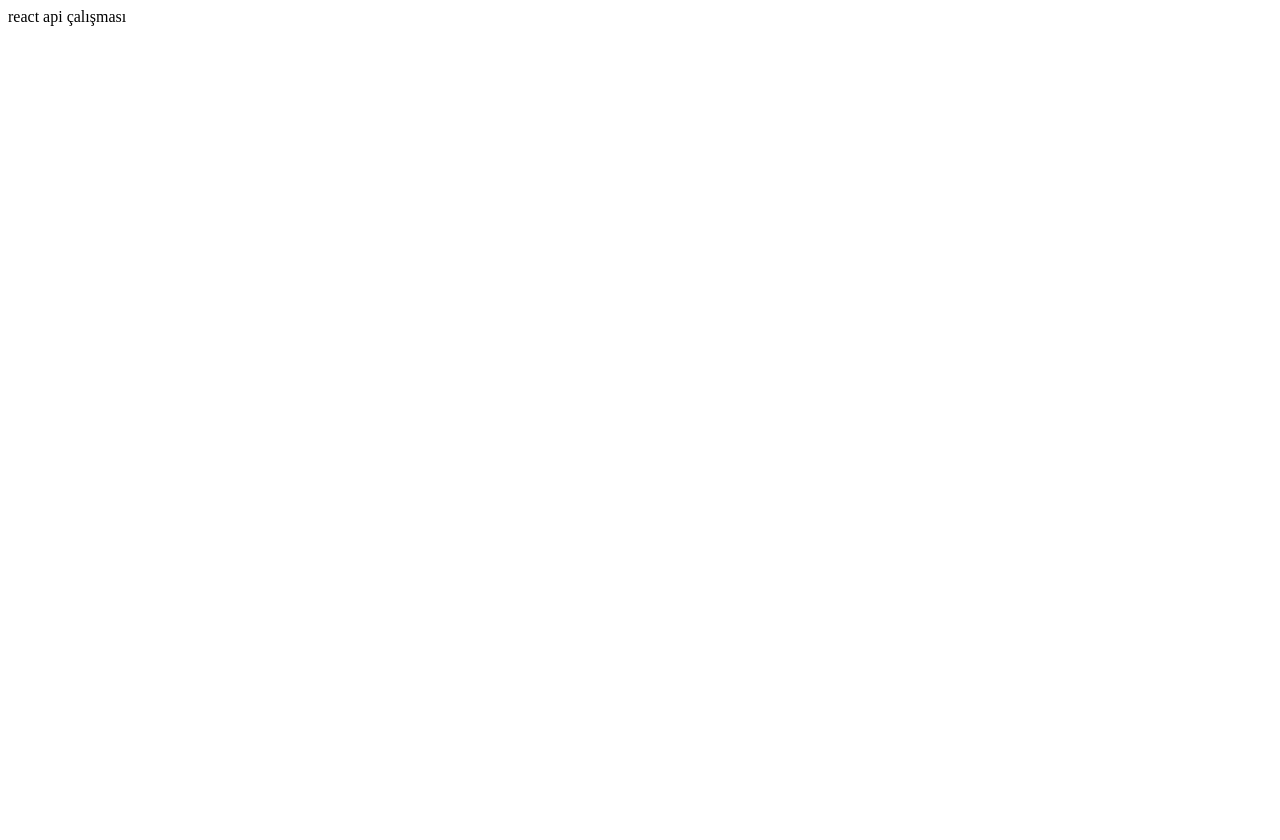
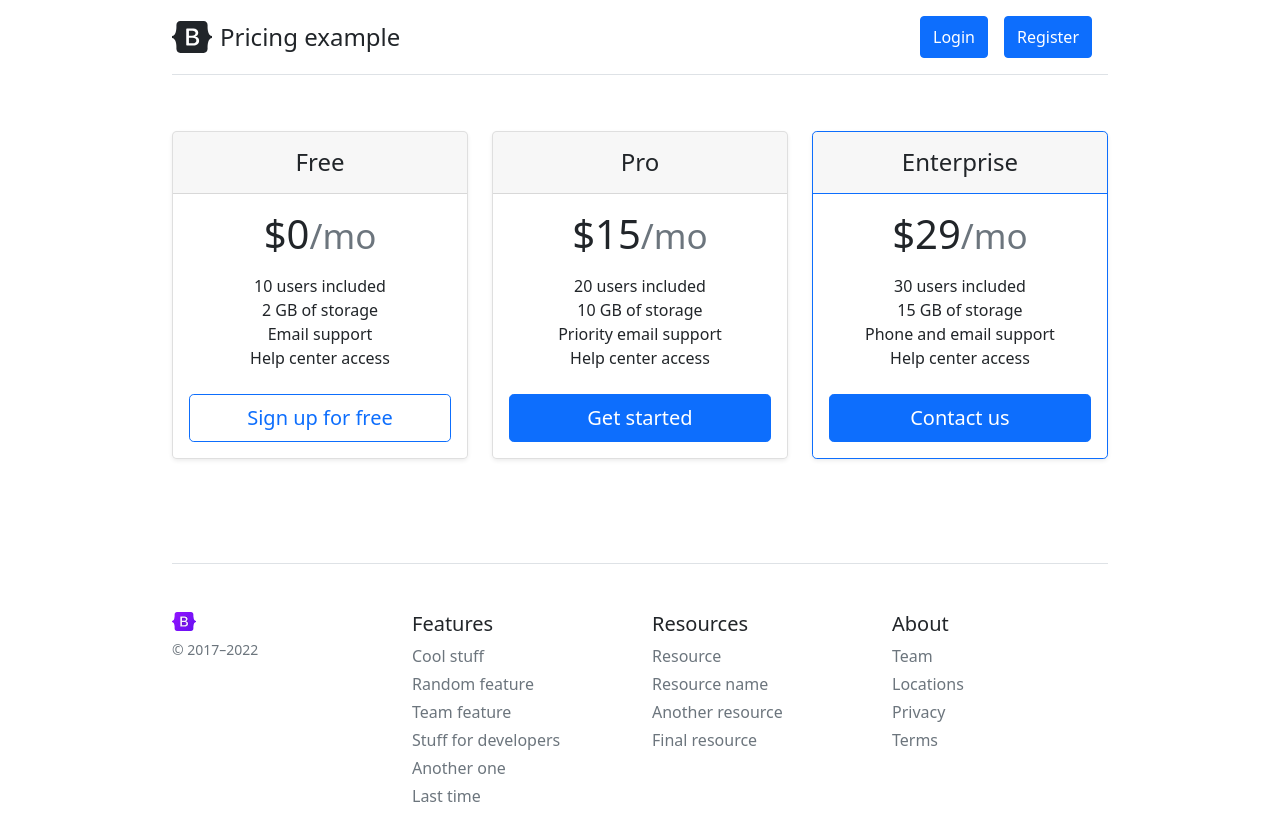
Before and after one commit to muratavci05/reactApi_v1, a React (Create React App) app: page / in a window 1280 px wide. Shown: the top 840 px of the page. Before the commit the page ends 800 px from the top, so only its background shows below. Built offline with nearby package versions, Linux system fonts and the light colour scheme.

Commit message:
header,main,footer,home,login,register and appjs modified

```diff
--- a/public/index.html
+++ b/public/index.html
@@ -25,6 +25,18 @@
       Learn how to configure a non-root public URL by running `npm run build`.
     -->
     <title>React App</title>
+    <link rel="stylesheet" href="https://cdnjs.cloudflare.com/ajax/libs/bootstrap/5.0.1/css/bootstrap.min.css" />
+
+    <style>
+      .container {
+  max-width: 960px;
+}
+
+.pricing-header {
+  max-width: 700px;
+}
+    </style>
+
   </head>
   <body>
     <noscript>You need to enable JavaScript to run this app.</noscript>
--- a/src/App.js
+++ b/src/App.js
@@ -1,9 +1,14 @@
 import React from "react";
+import Header from "./Components/Header";
+import Main from "./Components/Main";
+import Footer from "./Components/Footer";
 
 function App() {
   return (
     <div className="App">
-      react api çalışması
+      <Header/>
+      <Main/>
+      <Footer/>
     </div>
   );
 }
--- a/src/Components/Footer/index.js
+++ b/src/Components/Footer/index.js
@@ -1,10 +1,47 @@
 import React from "react";
+import BootstrapLogo from "./bootstrap-logo.svg";
 
 const Footer = () => {
 
     return(
-        <div>
-        burası footer
+        <div className="container">
+        <footer className="pt-4 my-md-5 pt-md-5 border-top">
+    <div className="row">
+      <div className="col-12 col-md">
+        <img className="mb-2" src={BootstrapLogo} alt="" width="24" height="19"/>
+        <small className="d-block mb-3 text-muted">© 2017–2022</small>
+      </div>
+      <div className="col-6 col-md">
+        <h5>Features</h5>
+        <ul className="list-unstyled text-small">
+          <li className="mb-1"><a className="link-secondary text-decoration-none" href="#">Cool stuff</a></li>
+          <li className="mb-1"><a className="link-secondary text-decoration-none" href="#">Random feature</a></li>
+          <li className="mb-1"><a className="link-secondary text-decoration-none" href="#">Team feature</a></li>
+          <li className="mb-1"><a className="link-secondary text-decoration-none" href="#">Stuff for developers</a></li>
+          <li className="mb-1"><a className="link-secondary text-decoration-none" href="#">Another one</a></li>
+          <li className="mb-1"><a className="link-secondary text-decoration-none" href="#">Last time</a></li>
+        </ul>
+      </div>
+      <div className="col-6 col-md">
+        <h5>Resources</h5>
+        <ul className="list-unstyled text-small">
+          <li className="mb-1"><a className="link-secondary text-decoration-none" href="#">Resource</a></li>
+          <li className="mb-1"><a className="link-secondary text-decoration-none" href="#">Resource name</a></li>
+          <li className="mb-1"><a className="link-secondary text-decoration-none" href="#">Another resource</a></li>
+          <li className="mb-1"><a className="link-secondary text-decoration-none" href="#">Final resource</a></li>
+        </ul>
+      </div>
+      <div className="col-6 col-md">
+        <h5>About</h5>
+        <ul className="list-unstyled text-small">
+          <li className="mb-1"><a className="link-secondary text-decoration-none" href="#">Team</a></li>
+          <li className="mb-1"><a className="link-secondary text-decoration-none" href="#">Locations</a></li>
+          <li className="mb-1"><a className="link-secondary text-decoration-none" href="#">Privacy</a></li>
+          <li className="mb-1"><a className="link-secondary text-decoration-none" href="#">Terms</a></li>
+        </ul>
+      </div>
+    </div>
+  </footer>
         </div>
     )
 }
--- a/src/Components/Header/index.js
+++ b/src/Components/Header/index.js
@@ -3,8 +3,19 @@ import React from "react";
 const Header = () => {
 
     return(
-<div>
-        burası Header
+        <div className="container py-3">
+       <div class="d-flex flex-column flex-md-row align-items-center pb-3 mb-4 border-bottom">
+      <a href="/" class="d-flex align-items-center text-dark text-decoration-none">
+        <svg width="40" height="32" class="me-2" viewBox="0 0 118 94" role="img"><title>Bootstrap</title><path fill-rule="evenodd" clip-rule="evenodd" d="M24.509 0c-6.733 0-11.715 5.893-11.492 12.284.214 6.14-.064 14.092-2.066 20.577C8.943 39.365 5.547 43.485 0 44.014v5.972c5.547.529 8.943 4.649 10.951 11.153 2.002 6.485 2.28 14.437 2.066 20.577C12.794 88.106 17.776 94 24.51 94H93.5c6.733 0 11.714-5.893 11.491-12.284-.214-6.14.064-14.092 2.066-20.577 2.009-6.504 5.396-10.624 10.943-11.153v-5.972c-5.547-.529-8.934-4.649-10.943-11.153-2.002-6.484-2.28-14.437-2.066-20.577C105.214 5.894 100.233 0 93.5 0H24.508zM80 57.863C80 66.663 73.436 72 62.543 72H44a2 2 0 01-2-2V24a2 2 0 012-2h18.437c9.083 0 15.044 4.92 15.044 12.474 0 5.302-4.01 10.049-9.119 10.88v.277C75.317 46.394 80 51.21 80 57.863zM60.521 28.34H49.948v14.934h8.905c6.884 0 10.68-2.772 10.68-7.727 0-4.643-3.264-7.207-9.012-7.207zM49.948 49.2v16.458H60.91c7.167 0 10.964-2.876 10.964-8.281 0-5.406-3.903-8.178-11.425-8.178H49.948z" fill="currentColor"></path></svg>
+        <span class="fs-4">Pricing example</span>
+      </a>
+
+      <nav class="d-inline-flex mt-2 mt-md-0 ms-md-auto">
+        <a class="btn btn-primary me-3 py-2 text-white" href="#">Login</a>
+        <a class="btn btn-primary me-3 py-2 text-white" href="#">Register</a>
+
+      </nav>
+    </div>
         </div>
     )
 }
--- a/src/Components/Main/index.js
+++ b/src/Components/Main/index.js
@@ -1,11 +1,71 @@
 import React from "react";
 
-const Main = () => {
+const Main = (props) => {
 
     return(
-        <div>
-        burası Main
+    <div className="container py-3">
+
+   <main>
+    <div className="row row-cols-1 row-cols-md-3 mb-3 text-center">
+      <div className="col">
+        <div className="card mb-4 rounded-3 shadow-sm">
+          <div className="card-header py-3">
+            <h4 className="my-0 fw-normal">Free</h4>
+          </div>
+          <div className="card-body">
+            <h1 className="card-title pricing-card-title">$0<small className="text-muted fw-light">/mo</small></h1>
+            <ul className="list-unstyled mt-3 mb-4">
+              <li>10 users included</li>
+              <li>2 GB of storage</li>
+              <li>Email support</li>
+              <li>Help center access</li>
+            </ul>
+            <button type="button" className="w-100 btn btn-lg btn-outline-primary">Sign up for free</button>
+          </div>
         </div>
+      </div>
+      <div className="col">
+        <div className="card mb-4 rounded-3 shadow-sm">
+          <div className="card-header py-3">
+            <h4 className="my-0 fw-normal">Pro</h4>
+          </div>
+          <div className="card-body">
+            <h1 className="card-title pricing-card-title">$15<small className="text-muted fw-light">/mo</small></h1>
+            <ul className="list-unstyled mt-3 mb-4">
+              <li>20 users included</li>
+              <li>10 GB of storage</li>
+              <li>Priority email support</li>
+              <li>Help center access</li>
+            </ul>
+            <button type="button" className="w-100 btn btn-lg btn-primary">Get started</button>
+          </div>
+        </div>
+      </div>
+      <div className="col">
+        <div className="card mb-4 rounded-3 shadow-sm border-primary">
+          <div className="card-header py-3 text-bg-primary border-primary">
+            <h4 className="my-0 fw-normal">Enterprise</h4>
+          </div>
+          <div className="card-body">
+            <h1 className="card-title pricing-card-title">$29<small className="text-muted fw-light">/mo</small></h1>
+            <ul className="list-unstyled mt-3 mb-4">
+              <li>30 users included</li>
+              <li>15 GB of storage</li>
+              <li>Phone and email support</li>
+              <li>Help center access</li>
+            </ul>
+            <button type="button" className="w-100 btn btn-lg btn-primary">Contact us</button>
+          </div>
+        </div>
+      </div>
+    </div>
+
+
+
+
+  </main>
+
+    </div>
     )
 }
 
```
Also changed, not shown: src/Components/Footer/bootstrap-logo.svg (added), src/Components/Header/bootstrap.svg (added), src/Pages/Home/index.js (added), src/Pages/Login/index.js (added), src/Pages/Register/index.js (added).
